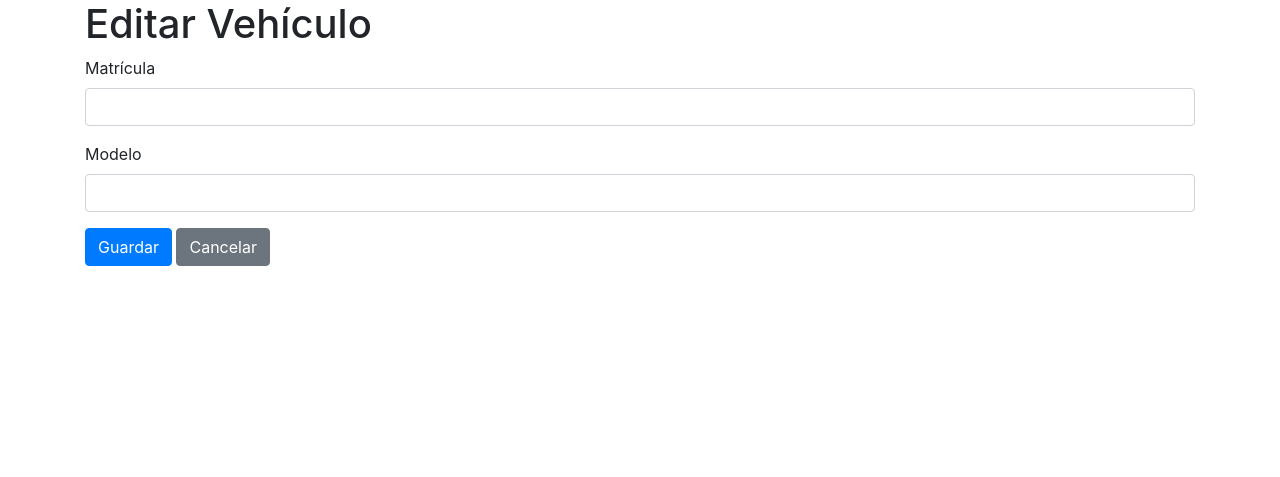
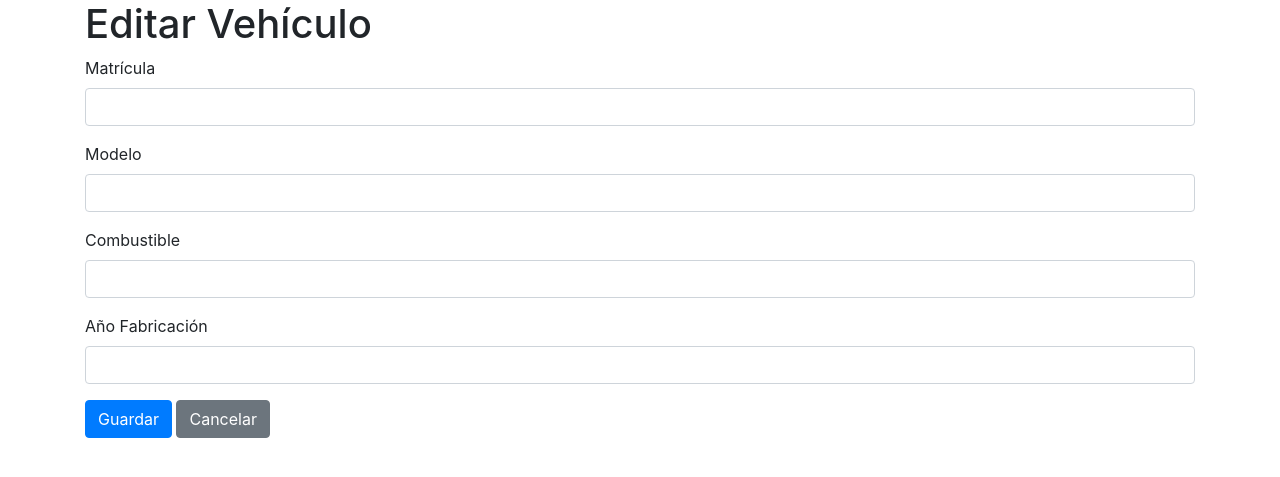
Before and after one commit to MARIACF97/ITV, a PHP site: page /editar_vehiculo.php?id=1 in a window 1280 px wide. Shown: the top 477 px of the page. Run offline with PHP 8.4, Linux system fonts and the light colour scheme; data that the repository does not hold is empty.

```diff
--- a/editar_vehiculo.php
+++ b/editar_vehiculo.php
@@ -2,7 +2,7 @@
 require 'conexion.php';
 
 $id = $_GET['id'];
-$sql = "SELECT id_vehiculo, matricula, modelo FROM vehiculo WHERE id_vehiculo = $id";
+$sql = "SELECT id_vehiculo, matricula, modelo, combustible, año_fab FROM vehiculo WHERE id_vehiculo = $id";
 $resultado = $mysqli->query($sql);
 $vehiculo = $resultado->fetch_assoc();
 ?>
@@ -30,6 +30,15 @@ $vehiculo = $resultado->fetch_assoc();
                 <label for="modelo">Modelo</label>
                 <input type="text" class="form-control" name="modelo" value="<?php echo $vehiculo['modelo']; ?>">
             </div>
+            <div class="form-group">
+                <label for="combustible">Combustible</label>
+                <input type="text" class="form-control" name="combustible" value="<?php echo $vehiculo['combustible']; ?>">
+            </div>
+            <div class="form-group">
+                <label for="año_fab">Año Fabricación</label>
+                <input type="text" class="form-control" name="año_fab" value="<?php echo $vehiculo['año_fab']; ?>">
+            </div>
+
             <button type="submit" class="btn btn-primary">Guardar</button>
             <a href="index.php" class="btn btn-secondary">Cancelar</a>
         </form>
```
